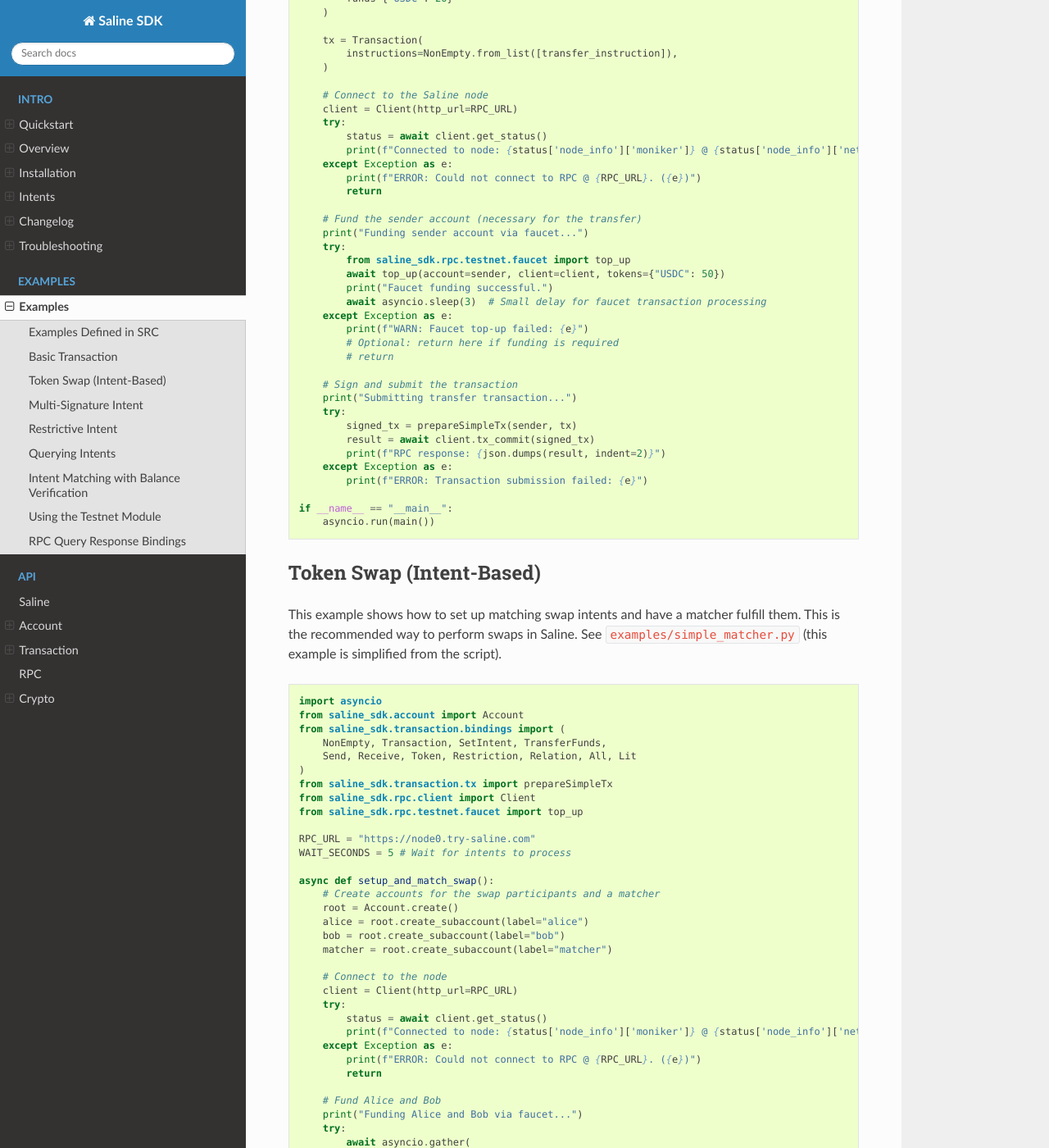
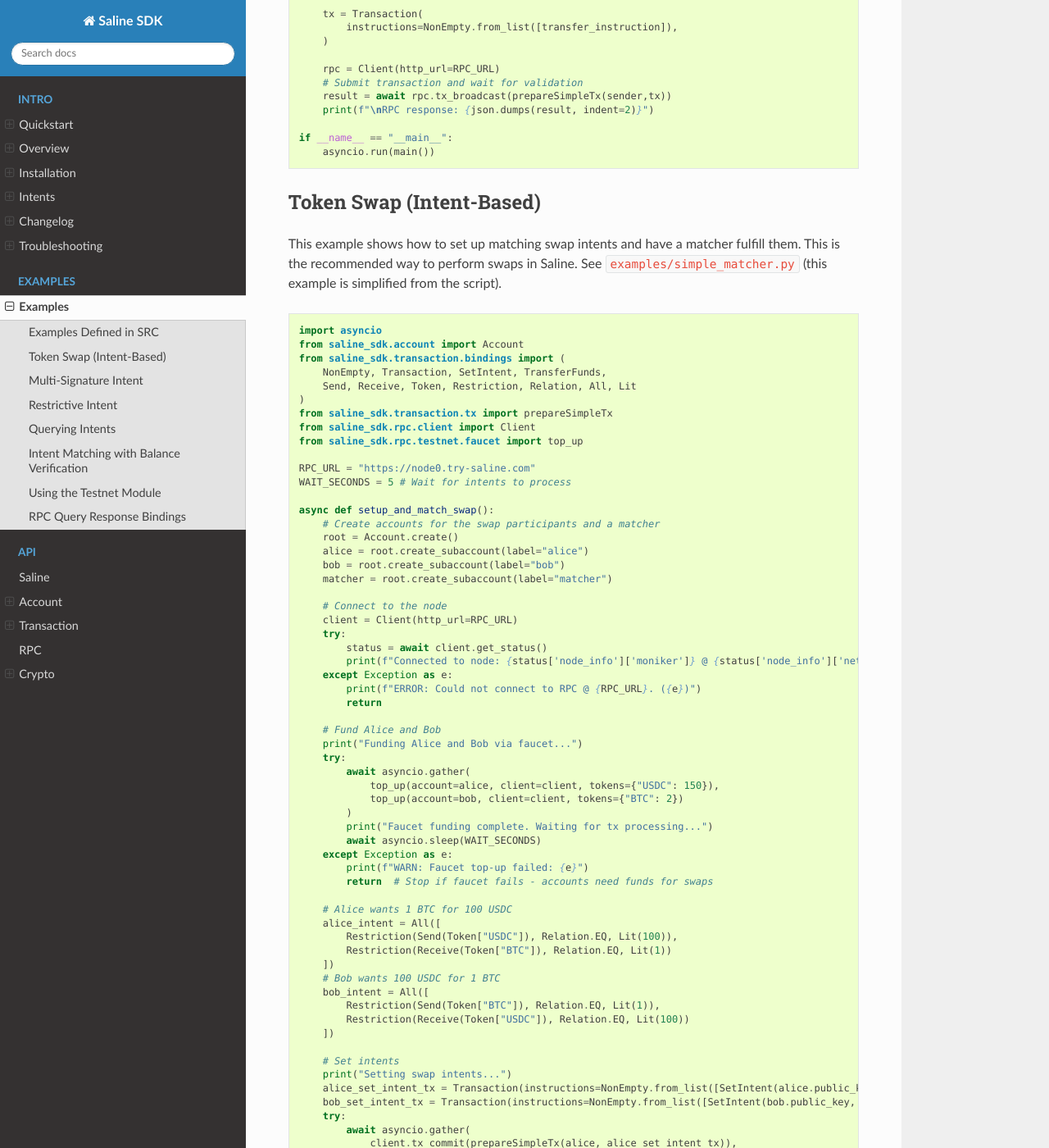
Before and after one commit to risingsealabs/saline-sdk, a Sphinx documentation site: the page built from docs/examples.rst, in a window 1280 px wide and 1400 px high, scrolled down 1112 px. Shown: the whole window at 82% size. Built offline with Sphinx 7.4.7 and the Read the Docs theme 3.1.0, drawn with Linux system fonts in a browser that asks for light colours; the version number is read from the project's files by our own code; some of the changed text lies outside the part shown.

Commit message:
Formatting and updated the code block to match repo

```diff
--- a/docs/examples.rst
+++ b/docs/examples.rst
@@ -29,64 +28,40 @@ See ``examples/basic_transaction.py``.
     import json
     from saline_sdk.account import Account
     from saline_sdk.rpc.client import Client
-    from saline_sdk.transaction.bindings import NonEmpty, Transaction, TransferFunds
+    from saline_sdk.transaction.instructions import transfer
+    from saline_sdk.transaction.bindings import NonEmpty, Transaction
     from saline_sdk.transaction.tx import prepareSimpleTx
 
     TEST_MNEMONIC = "excuse ozone east canoe duck tortoise dentist approve bid wagon area funny"
-    RPC_URL = "https://node0.try-saline.com"
+    RPC_URL = "https://node1.try-saline.com"
 
     async def main():
-        # Create a temporary root account for this run
-        root_account = Account.create()
-        print("root account mnemonic:", root_account._mnemonic)
+        # Create the root account from mnemonic
+        account = Account.from_mnemonic(TEST_MNEMONIC)
 
         # Derive subaccounts for sender and receiver
-        sender = root_account.create_subaccount(label="sender")
-        receiver = root_account.create_subaccount(label="receiver")
+        sender = account.create_subaccount(label="sender")
+        receiver = account.create_subaccount(label="receiver")
 
-        # Create a TransferFunds instruction
-        transfer_instruction = TransferFunds(
-            source=sender.public_key,
-            target=receiver.public_key,
-            funds={"USDC": 20}
+        transfer_instruction = transfer(
+            sender=sender.public_key,
+            recipient=receiver.public_key,
+            token="USDC",
+            amount=20
         )
 
         tx = Transaction(
             instructions=NonEmpty.from_list([transfer_instruction]),
         )
 
-        # Connect to the Saline node
-        client = Client(http_url=RPC_URL)
-        try:
-            status = await client.get_status()
-            print(f"Connected to node: {status['node_info']['moniker']} @ {status['node_info']['network']} (Block: {status['sync_info']['latest_block_height']})")
-        except Exception as e:
-            print(f"ERROR: Could not connect to RPC @ {RPC_URL}. ({e})")
-            return
-
-        # Fund the sender account (necessary for the transfer)
-        print("Funding sender account via faucet...")
-        try:
-            from saline_sdk.rpc.testnet.faucet import top_up
-            await top_up(account=sender, client=client, tokens={"USDC": 50})
-            print("Faucet funding successful.")
-            await asyncio.sleep(3)  # Small delay for faucet transaction processing
-        except Exception as e:
-            print(f"WARN: Faucet top-up failed: {e}")
-            # Optional: return here if funding is required
-            # return
-
-        # Sign and submit the transaction
-        print("Submitting transfer transaction...")
-        try:
-            signed_tx = prepareSimpleTx(sender, tx)
-            result = await client.tx_commit(signed_tx)
-            print(f"RPC response: {json.dumps(result, indent=2)}")
-        except Exception as e:
-            print(f"ERROR: Transaction submission failed: {e}")
+        rpc = Client(http_url=RPC_URL)
+        # Submit transaction and wait for validation
+        result = await rpc.tx_broadcast(prepareSimpleTx(sender,tx))
+        print(f"\nRPC response: {json.dumps(result, indent=2)}")
 
     if __name__ == "__main__":
         asyncio.run(main())
+
 
 
 Token Swap (Intent-Based)
@@ -220,16 +195,18 @@ See ``examples/install_multisig_intent.py``.
     from saline_sdk.account import Account
     from saline_sdk.transaction.bindings import (
         NonEmpty, Transaction, SetIntent, Any,
-        Signature, Send, Token, Restriction, Relation, Lit
+        Signature, Send, Token
     )
     from saline_sdk.transaction.tx import prepareSimpleTx
     from saline_sdk.rpc.client import Client
 
+    TEST_MNEMONIC = "excuse ozone east canoe duck tortoise dentist approve bid wagon area funny"
     RPC_URL = "https://node0.try-saline.com"
 
     async def create_and_install_multisig_intent():
-        # Use Account.create() for temporary accounts in examples
-        root = Account.create()
+        print("=== Creating a Multisig Intent using Operator Syntax ===\n")
+
+        root = Account.from_mnemonic(TEST_MNEMONIC)
 
         # Create 3 signers for the multisig
         signer1 = root.create_subaccount(label="signer1")
@@ -257,31 +238,46 @@ See ``examples/install_multisig_intent.py``.
         ]
         multisig_requirement = Any(2, signatures)
 
-        # Combine with OR logic
+        # Combine the two conditions with OR (using the Any operator with threshold 1)
         multisig_intent = Any(1, [small_tx_restriction, multisig_requirement])
 
-        # Create and submit SetIntent transaction
+        # Create a SetIntent instruction to install the intent on the multisig wallet
         set_intent_instruction = SetIntent(multisig_wallet.public_key, multisig_intent)
+
+        print("\nCreating SetIntent transaction to install the multisig intent")
+
         tx = Transaction(instructions=NonEmpty.from_list([set_intent_instruction]))
 
-        client = Client(http_url=RPC_URL)
+        signed_tx = prepareSimpleTx(multisig_wallet, tx)
+
+        print("\nMultisig Intent Structure:")
+        print(json.dumps(SetIntent.to_json(set_intent_instruction), indent=2))
+
+        rpc = Client(http_url=RPC_URL)
         try:
-            status = await client.get_status()
-            print(f"Connected to node: {status['node_info']['moniker']} @ {status['node_info']['network']} (Block: {status['sync_info']['latest_block_height']})")
+            print("\nSubmitting to network...")
+            result = await rpc.tx_commit(signed_tx)
+            print(f"Intent installation result: {json.dumps(result, indent=2)}")
+
+            if result.get("error") is None:
+                print("\nMultisig intent successfully installed!")
+                print(f"The account {multisig_wallet.public_key[:10]}...{multisig_wallet.public_key[-8:]} now has a multisig intent.")
+                print("This intent allows:")
+                print("1. Small transactions (<=1 BTC) without multiple signatures")
+                print("2. Any transaction with at least 2-of-3 signatures from the designated signers")
+            else:
+                print(f"\nError installing intent: {result.get('error')}")
         except Exception as e:
-            print(f"ERROR: Could not connect to RPC @ {RPC_URL}. ({e})")
-            return
+            print(f"Transaction submission failed: {str(e)}")
 
-        print("Submitting SetIntent transaction...")
-        try:
-            signed_tx = prepareSimpleTx(multisig_wallet, tx)
-            result = await client.tx_commit(signed_tx)
-            print(f"SetIntent Result: {json.dumps(result, indent=2)}")
-        except Exception as e:
-            print(f"ERROR: SetIntent failed: {e}")
+        return multisig_wallet
+
+    async def main():
+        await create_and_install_multisig_intent()
 
     if __name__ == "__main__":
-        asyncio.run(create_and_install_multisig_intent())
+        asyncio.run(main())
+
 
 
 
@@ -387,8 +383,11 @@ See ``examples/restrictive_intent.py``.
     if __name__ == "__main__":
         asyncio.run(main())
 
-Console output as parsed and prettified by helpers in ``saline-sdk.transaction.tx``
+
+Console output as parsed and prettified by helpers in ``saline-sdk.transaction.tx``:
+
 .. code-block:: console
+
     > python examples/install_restriction_intent.py
 
     85065d52efa38d0234796712342de02285cd4e75db7ad8cf505e982ef17c6bd020ab5af40051b97afc31df9517893e94
@@ -430,7 +429,7 @@ Console output as parsed and prettified by helpers in ``saline-sdk.transaction.t
 Querying Intents
 ============
 
-The ``query.py`` example demonstrates how to fetch and parse intents from the blockchain:
+The `query.py <https://github.com/risingsealabs/saline-sdk/blob/main/examples/query.py>` example demonstrates how to fetch and parse intents from the blockchain:
 
 .. code-block:: python
 
@@ -526,7 +525,7 @@ The ``query.py`` example demonstrates how to fetch and parse intents from the bl
 Intent Matching with Balance Verification
 ==========================
 
-The ``simple_matcher.py`` example illustrates a complete swap matching workflow:
+The `simple_matcher.py <https://github.com/risingsealabs/saline-sdk/blob/main/examples/simple_matcher.py>` example illustrates a complete swap matching workflow:
 
 1. Creating accounts with matching swap intents (Alice wants BTC, Bob wants USDC)
 2. Funding these accounts via the testnet faucet
```
Also changed, not shown: other parts of docs/examples.rst (+21 -18 lines).
